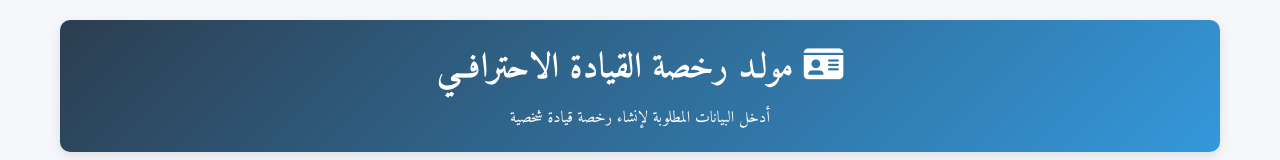
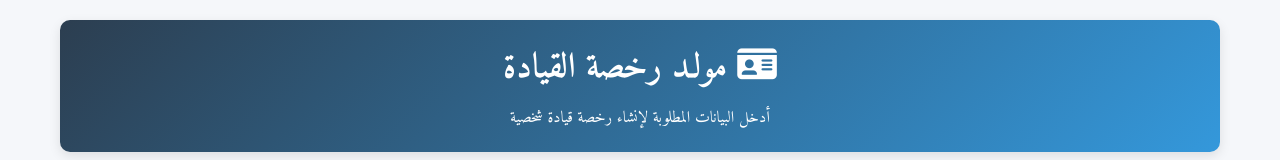
Before and after one commit to Mosad-Sayed/driving-license-generator, a plain HTML site: page work/index.html in a window 1280 px wide. Shown: the top 160 px of the page. Drawn offline with Linux system fonts and the light colour scheme.

Commit message:
Update index.html

```diff
--- a/work/index.html
+++ b/work/index.html
@@ -4,7 +4,7 @@
 <head>
     <meta charset="UTF-8" />
     <meta name="viewport" content="width=device-width, initial-scale=1.0">
-    <title>مولد رخصة القيادة الاحترافي</title>
+    <title>مولد رخصة القيادة</title>
     <link rel="stylesheet" href="https://cdnjs.cloudflare.com/ajax/libs/font-awesome/6.4.0/css/all.min.css">
     <link
         href="https://fonts.googleapis.com/css2?family=Amiri:wght@400;700&family=Noto+Naskh+Arabic:wght@400;500;600;700&display=swap"
@@ -249,7 +249,7 @@
 <body>
     <div class="container">
         <header>
-            <h1><i class="fas fa-id-card"></i> مولـد رخصة القيادة الاحترافــي</h1>
+            <h1><i class="fas fa-id-card"></i> مولـد رخصة القيادة </h1>
             <p>أدخل البيانات المطلوبة لإنشاء رخصة قيادة شخصية</p>
         </header>
 
```
